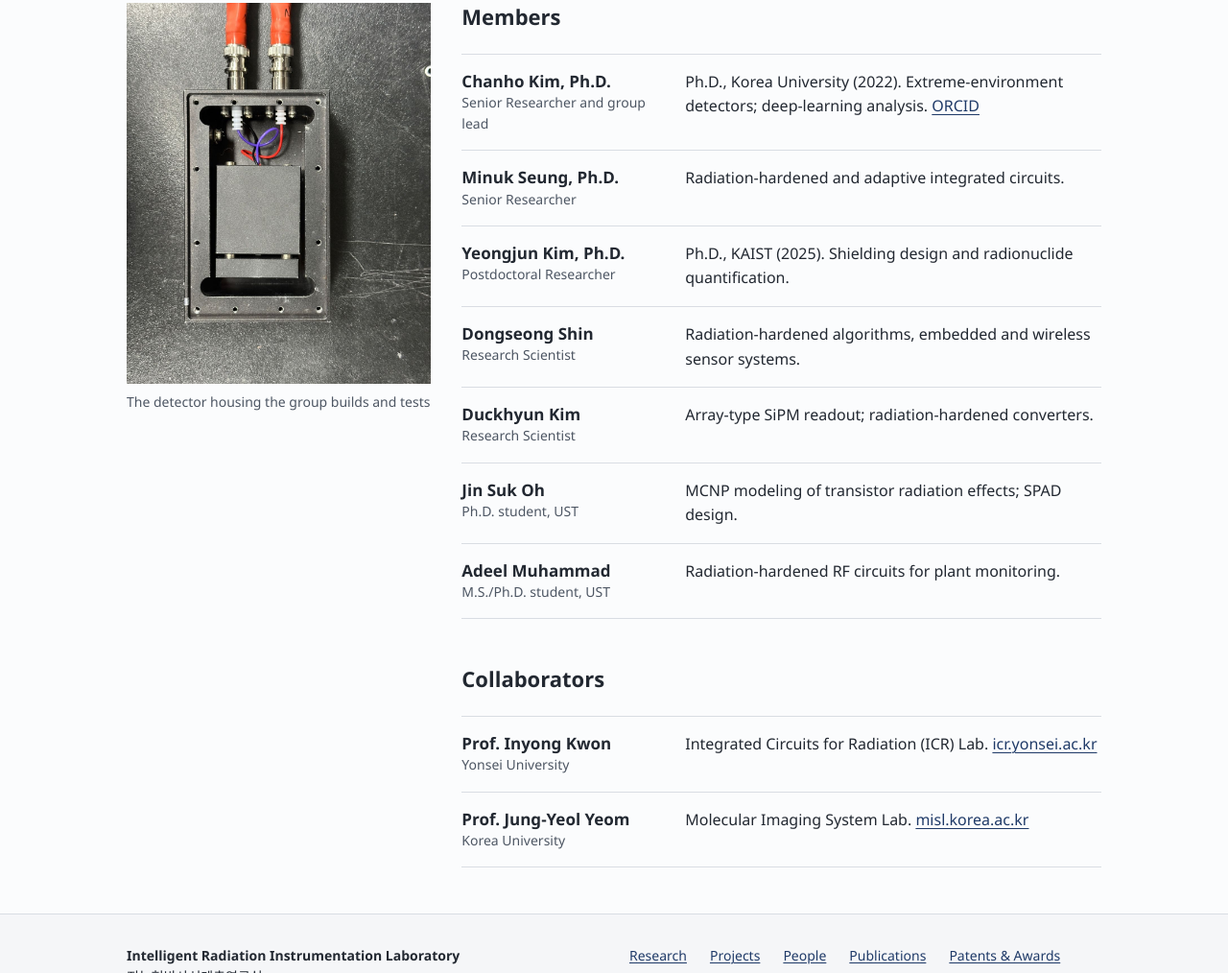
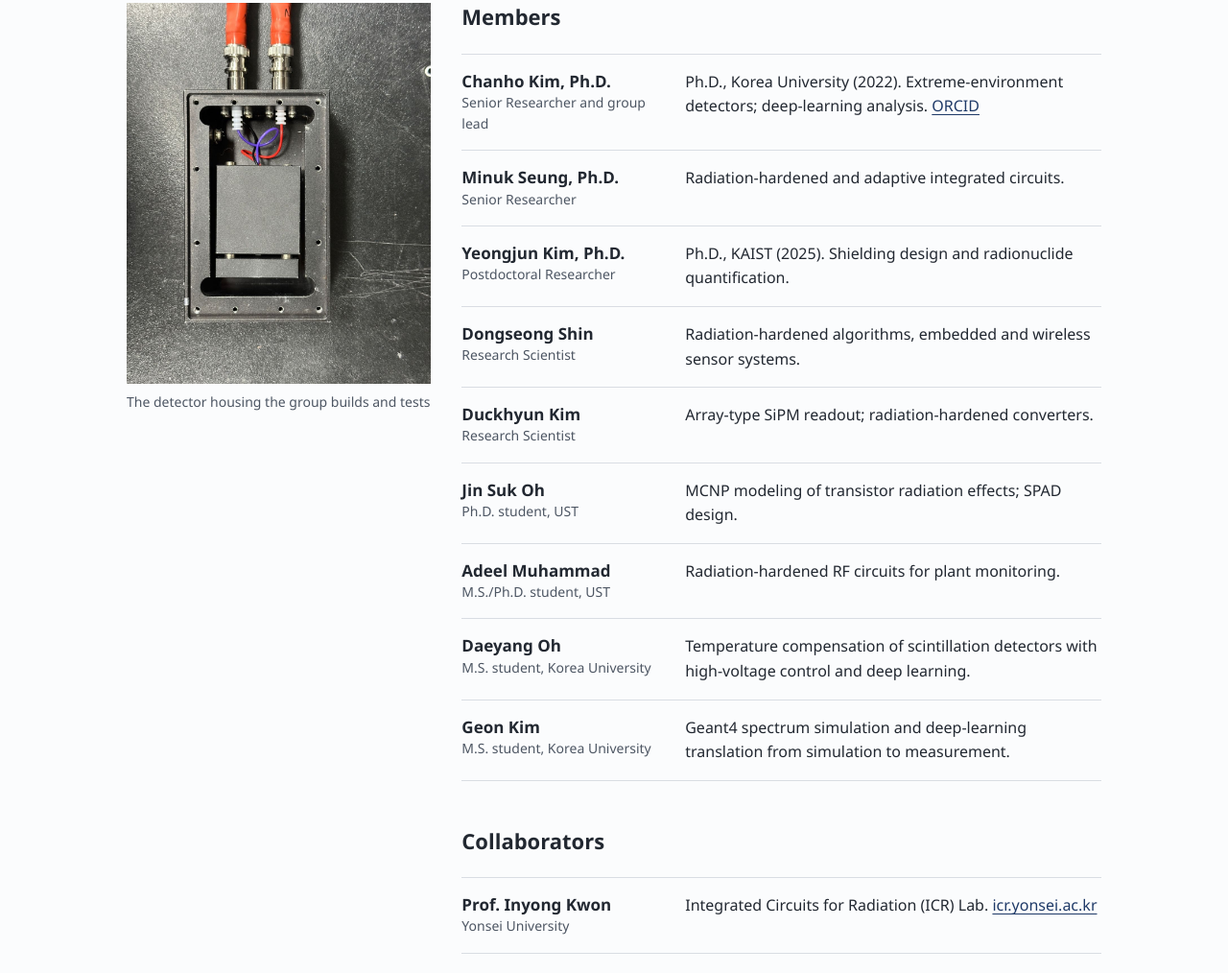
Before and after one commit to Gongsilgongsil/iril-kaeri, a plain HTML site: page people.html in a window 1280 px wide. Shown: the part 242-1256 px from the top of the page at 96% size. Drawn offline with Linux system fonts and the light colour scheme.

Commit message:
Add graduate students

```diff
--- a/people.html
+++ b/people.html
@@ -24,6 +24,8 @@
 <li class="person"><div class="r1"><h3>Duckhyun Kim</h3><p class="role">Research Scientist</p></div><p class="r2">Array-type SiPM readout; radiation-hardened converters.</p></li>
 <li class="person"><div class="r1"><h3>Jin Suk Oh</h3><p class="role">Ph.D. student, UST</p></div><p class="r2">MCNP modeling of transistor radiation effects; SPAD design.</p></li>
 <li class="person"><div class="r1"><h3>Adeel Muhammad</h3><p class="role">M.S./Ph.D. student, UST</p></div><p class="r2">Radiation-hardened RF circuits for plant monitoring.</p></li>
+<li class="person"><div class="r1"><h3>Daeyang Oh</h3><p class="role">M.S. student, Korea University</p></div><p class="r2">Temperature compensation of scintillation detectors with high-voltage control and deep learning.</p></li>
+<li class="person"><div class="r1"><h3>Geon Kim</h3><p class="role">M.S. student, Korea University</p></div><p class="r2">Geant4 spectrum simulation and deep-learning translation from simulation to measurement.</p></li>
 </ul>
 <h2 style="margin-top: var(--space-2xl)">Collaborators</h2>
 <ul class="rows" style="margin-top: var(--space-lg)">
```
